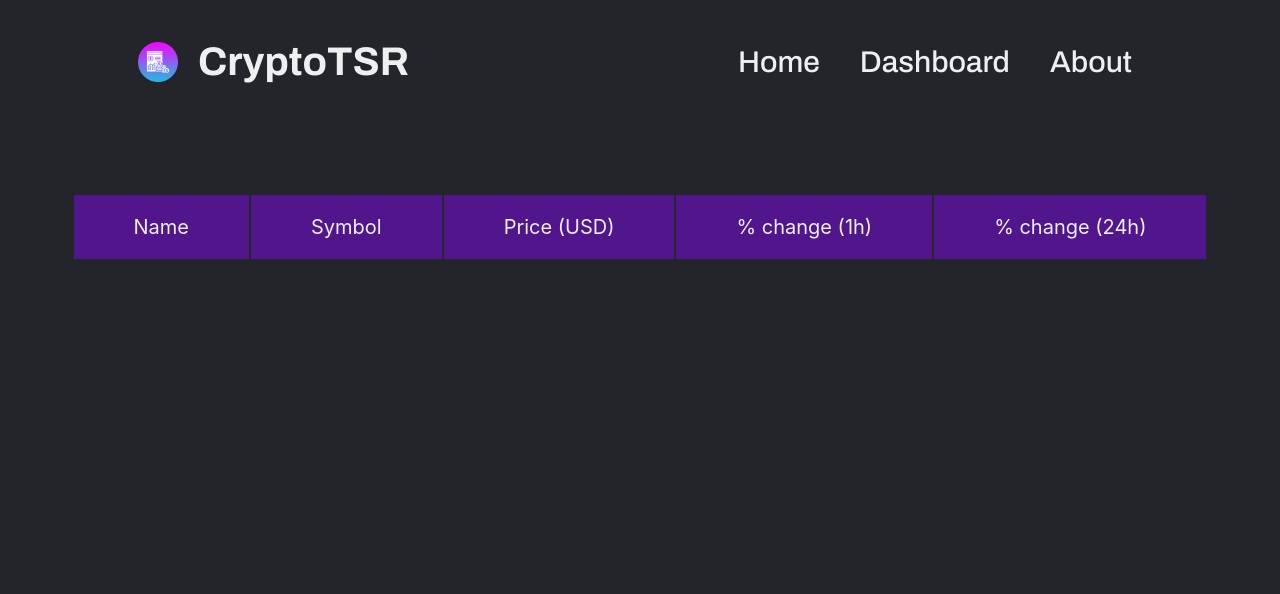
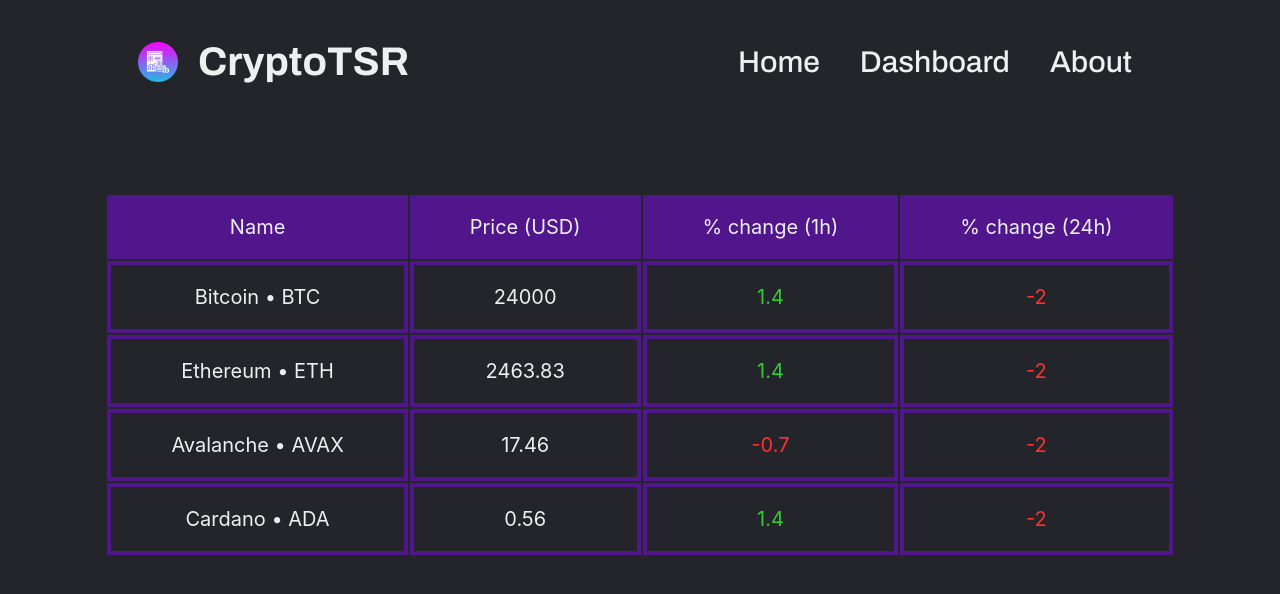
Before and after one commit to MichalBe996/CryptoReactTS, a React (Create React App) app in the folder client/: page / in a window 1280 px wide. Shown: the top 594 px of the page. Built offline with nearby package versions, Linux system fonts and the light colour scheme.

Commit message:
added table body styling

```diff
--- a/client/src/App.css
+++ b/client/src/App.css
@@ -74,8 +74,27 @@ header {
 
 thead > tr td {
   font-weight: 400;
+  text-align: center;
+
   font-size: 20px;
   padding: 20px 60px;
   color:#edf0f1;
   background-color: #51158C;
 }
+
+tbody > tr td {
+  padding: 20px 60px;
+  font-weight: 400;
+  font-size: 20px;
+  color:#edf0f1;
+  text-align: center;
+  border: 4px solid #51158C
+}
+
+.td-green {
+  color: #32CD32;
+}
+
+.td-red {
+  color: #FF3131;
+}
--- a/client/src/components/Table.tsx
+++ b/client/src/components/Table.tsx
@@ -19,23 +19,23 @@ const TableComponent = () => {
       percent24H: -2
     },
     {
-      name: "Bitcoin",
-      symbol: "BTC",
-      price: 24000,
+      name: "Ethereum",
+      symbol: "ETH",
+      price: 2463.83,
       percent1H: 1.4,
       percent24H: -2
     },
     {
-      name: "Bitcoin",
-      symbol: "BTC",
-      price: 24000,
-      percent1H: 1.4,
+      name: "Avalanche",
+      symbol: "AVAX",
+      price: 17.46,
+      percent1H: -0.7,
       percent24H: -2
     },
     {
-      name: "Bitcoin",
-      symbol: "BTC",
-      price: 24000,
+      name: "Cardano",
+      symbol: "ADA",
+      price: 0.56,
       percent1H: 1.4,
       percent24H: -2
     },
@@ -48,7 +48,7 @@ const TableComponent = () => {
 
   const tableHeaders = [
     {key: "name", label: "Name"},
-    {key: "symbol", label: "Symbol"},
+
     {key: "price", label: "Price (USD)"},
     {key: "quote.USD.percent_change_1h", label: "% change (1h)"},
     {key: "quote.USD.percent_change_24h", label: "% change (24h)"}
@@ -64,11 +64,24 @@ const TableComponent = () => {
             return <td key={element.key}>{element.label}</td>
           })}
           </tr>
-          <tbody>
 
-          </tbody>
 
         </thead>
+        <tbody>
+          {apiData.map((crypto)=>{
+            return(
+              <tr key={crypto.name}>
+                <td>{`${crypto.name} • ${crypto.symbol}`}</td>
+
+                <td>{crypto.price}</td>
+                {crypto.percent1H > 0 ? <td className='td-green'>{crypto.percent1H}</td> : <td className='td-red'>{crypto.percent1H}</td>}
+                {crypto.percent24H > 0 ? <td className='td-green'>{crypto.percent24H}</td> : <td className='td-red'>{crypto.percent24H}</td>}
+
+
+              </tr>
+            )
+          })}
+          </tbody>
 
       </table>
 
```
